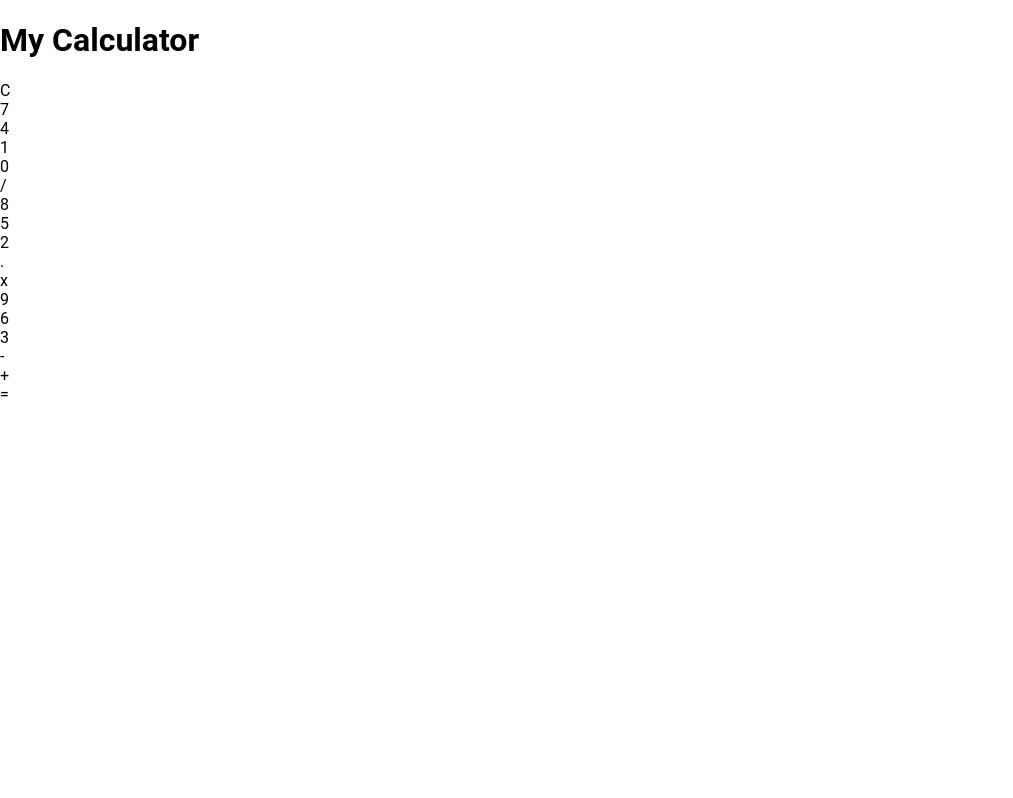
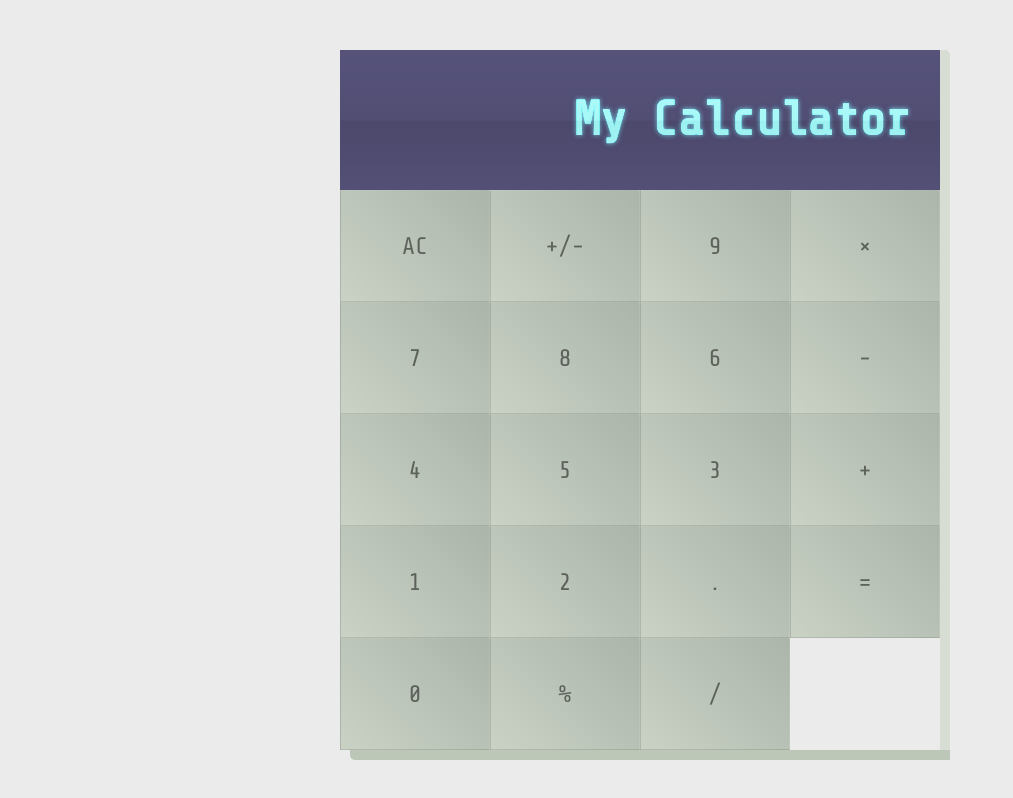
Before and after one commit to emmanuelkamala/mycalculator, a React (Create React App) app: page / in a window 1280 px wide. Shown: the whole page, without its empty margins (0-1013 px from the left). Built offline with nearby package versions, Linux system fonts and the light colour scheme.

Commit message:
Style components in the app

```diff
--- /dev/null
+++ b/src/Components/App.css
@@ -0,0 +1,149 @@
+@import 'https://fonts.googleapis.com/css?family=Share+Tech+Mono';
+body {
+  background: #EBEBEB;
+  display: flex;
+  align-items: center;
+  justify-content: center;
+  width: 100vw;
+  height: 100vh;
+  overflow: hidden;
+  font-family: 'Share Tech Mono';
+}
+
+.app {
+  height: 700px;
+  width: 600px;
+  perspective: 0 200px;
+  background: #EBEBEB;
+  position: relative;
+}
+
+.app:hover {
+  transition: transform .6s;
+}
+
+.app:hover::before {
+  opacity: 0;
+  height: 0;
+}
+
+.app:hover::after {
+  opacity: 0;
+  width: 0;
+}
+
+.app::before {
+  position: absolute;
+  content: '';
+  background: #bdc7b7;
+  width: 100%;
+  height: 10px;
+  top: 100%;
+  left: 10px;
+  opacity: 1;
+  border-bottom-left-radius: 5px;
+  border-bottom-right-radius: 1px;
+}
+
+.app::after {
+  position: absolute;
+  content: '';
+  background: #d7ddd3;
+  width: 10px;
+  height: 100%;
+  bottom: 0;
+  left: 100%;
+  opacity: 1;
+  border-top-right-radius: 5px;
+  border-bottom-right-radius: 1px;
+}
+
+.Display {
+  background: #2B293D;
+  color: #59C3C3;
+  text-shadow: 0 0 5px rgba(89, 195, 195, 0.5);
+  display: flex;
+  justify-content: flex-end;
+  align-items: center;
+  padding: 0 29px;
+  box-sizing: border-box;
+  height: 20%;
+  overflow: hidden;
+  font-size: 24px;
+  position: relative;
+}
+
+.Display::after {
+  /* Permalink - use to edit and share this gradient: http://colorzilla.com/gradient-editor/#ffffff+0,f1f1f1+50,e1e1e1+51,f6f6f6+100;White+Gloss+%231 */
+  background: white;
+  /* Old browsers */
+  background: -moz-linear-gradient(top, white 0%, #f1f1f1 50%, #e1e1e1 51%, #f6f6f6 100%);
+  /* FF3.6-15 */
+  background: -webkit-linear-gradient(top, white 0%, #f1f1f1 50%, #e1e1e1 51%, #f6f6f6 100%);
+  /* Chrome10-25,Safari5.1-6 */
+  background: linear-gradient(to bottom, white 0%, #f1f1f1 50%, #e1e1e1 51%, #f6f6f6 100%);
+  /* W3C, IE10+, FF16+, Chrome26+, Opera12+, Safari7+ */
+  filter: progid:DXImageTransform.Microsoft.gradient( startColorstr='#ffffff', endColorstr='#f6f6f6', GradientType=0);
+  /* IE6-9 */
+  content: '';
+  position: absolute;
+  top: 0;
+  left: 0;
+  width: 100%;
+  pointer-events: none;
+  height: 100%;
+  mix-blend-mode: overlay;
+  display: block;
+  z-index: 2;
+}
+
+.Button-Panel {
+  display: flex;
+  flex-wrap: wrap;
+  flex-direction: column;
+  height: 80%;
+}
+
+.button {
+  background: #cad2c5;
+  /* Old browsers */
+  background: -moz-linear-gradient(45deg, #cad2c5 0%, #abb5aa 100%);
+  /* FF3.6-15 */
+  background: -webkit-linear-gradient(45deg, #cad2c5 0%, #abb5aa 100%);
+  /* Chrome10-25,Safari5.1-6 */
+  background: linear-gradient(45deg, #cad2c5 0%, #abb5aa 100%);
+  /* W3C, IE10+, FF16+, Chrome26+, Opera12+, Safari7+ */
+  filter: progid:DXImageTransform.Microsoft.gradient( startColorstr='#cad2c5', endColorstr='#abb5aa', GradientType=1);
+  /* IE6-9 fallback on horizontal gradient */
+  display: flex;
+  box-sizing: border-box;
+  border: 1px solid rgba(0, 0, 0, 0.05);
+  align-items: center;
+  justify-content: center;
+  width: 25%;
+  font-size: 24px;
+  color: rgba(0, 0, 0, 0.5);
+  height: 20%;
+  min-width: 25%;
+}
+
+.Button[data-size="2"] {
+  height: 40%;
+}
+
+.button[value="0"] {
+  min-width: 50%;
+}
+
+.Button[data-value="null"] {
+  pointer-events: none;
+}
+
+.Button:hover {
+  background: #d7ddd3;
+  cursor: pointer;
+}
+
+.Button:active {
+  background: #bdc7b7;
+}
--- a/src/Components/App.js
+++ b/src/Components/App.js
@@ -3,6 +3,7 @@ import PropTypes from 'prop-types';
 import Display from './Display';
 import Button from './Button';
 import ButtonPanel from './ButtonPanel';
+import './App.css';
 
 class App extends Component {
   render() {
@@ -10,25 +11,26 @@ class App extends Component {
       <div className="app"> { this.props.children }
         <Display />
         <ButtonPanel>
-          <Button label="C" value="clear" />
+          <Button label="AC" value="clear" />
           <Button label="7" value="7" />
           <Button label="4" value="4" />
           <Button label="1" value="1" />
           <Button label="0" value="0" />
 
-          <Button label="/" value="/" />
+          <Button label="+/-" value="/" />
           <Button label="8" value="8" />
           <Button label="5" value="5" />
           <Button label="2" value="2" />
-          <Button label="." value="." />
 
-          <Button label="x" value="*" />
+          <Button label="%" value="*" />
           <Button label="9" value="9" />
           <Button label="6" value="6" />
           <Button label="3" value="3" />
-          <Button label="" value="null" />
+          <Button label="." value="fullstop" />
 
-          <Button label="-" value="-" />
+          <Button label="/" size="2" value="/" />
+          <Button label="×" size="2" value="×" />
+          <Button label="-" size="2" value="-" />
           <Button label="+" size="2" value="+" />
           <Button label="=" size="2" value="equal" />
         </ButtonPanel>
--- a/src/Components/Button.js
+++ b/src/Components/Button.js
@@ -4,7 +4,7 @@ import PropTypes from 'prop-types';
 class Button extends Component {
   render() {
     return (
-      <div>{ this.props.label }</div>
+      <div className="button">{ this.props.label }</div>
     );
   }
 }
--- a/src/Components/ButtonPanel.js
+++ b/src/Components/ButtonPanel.js
@@ -7,6 +7,6 @@ class ButtonPanel extends Component {
   }
 }
 
-ButtonPanel.propTypes = { children: PropTypes.string };
+ButtonPanel.propTypes = { children: PropTypes.array };
 
 export default ButtonPanel;
--- a/src/index.css
+++ b/src/index.css
@@ -3,6 +3,7 @@ body {
   font-family: 'Roboto', sans-serif;
   -webkit-font-smoothing: antialiased;
   -moz-osx-font-smoothing: grayscale;
+  width: 700px;
 }
 
 code {
```
